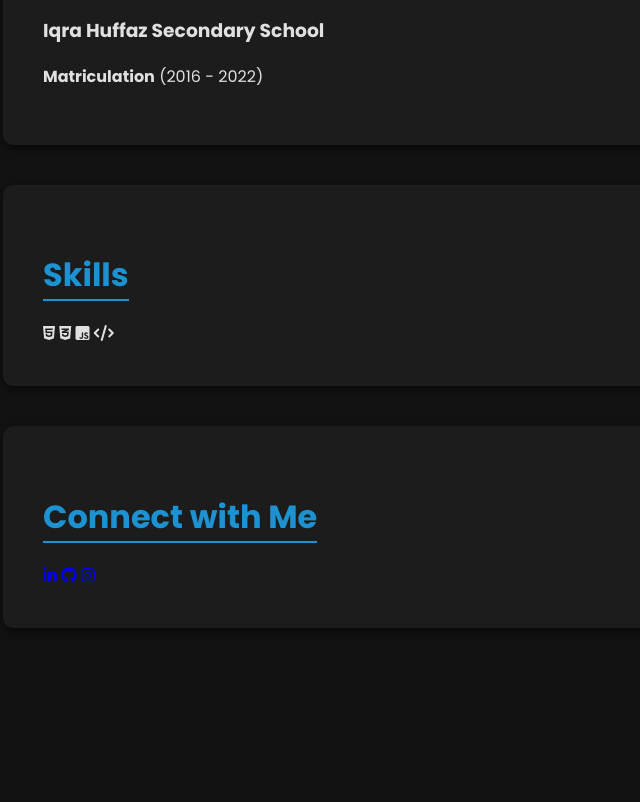
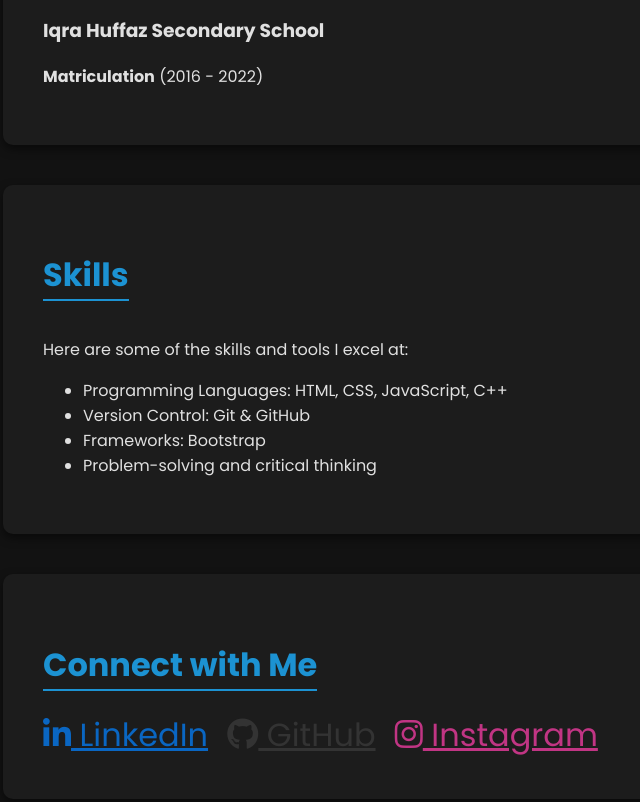
Before and after one commit to waqarwali/resume, a plain HTML site: page index.html in a window 1280 px wide. Shown: the part 1385-2187 px from the top of the page, without its empty margins (337-977 px from the left). Before the commit the page ends 2093 px from the top, so only its background shows below. Drawn offline with Linux system fonts and the light colour scheme.

Commit message:
Add files via upload

```diff
--- a/css/style.css
+++ b/css/style.css
@@ -44,6 +44,45 @@ body, html {
   .container-fluid {
     margin-left: 300px;
     padding: 40px;
+  }
+
+  /* Social Links Section */
+.social-icons a {
+    color: #6c757d; /* Subtle gray for the default color */
+    font-size: 2rem; /* Adjust the size of the icons */
+    margin-right: 15px; /* Spacing between icons */
+    transition: color 0.3s ease, transform 0.3s ease; /* Smooth hover effect */
+  }
+
+  .social-icons a:hover {
+    color: #0072b1; /* LinkedIn Blue */
+    transform: scale(1.2); /* Slightly enlarge the icon on hover */
+  }
+
+  /* Specific Colors for Each Platform */
+  .social-icons a[href*="linkedin"] {
+    color: #0a66c2; /* Default LinkedIn Blue */
+  }
+
+  .social-icons a[href*="github"] {
+    color: #333; /* Default GitHub Dark Gray */
+  }
+
+  .social-icons a[href*="instagram"] {
+    color: #c13584; /* Default Instagram Pink */
+  }
+
+  /* Hover Effects for Each Platform */
+  .social-icons a[href*="linkedin"]:hover {
+    color: #005582; /* Darker LinkedIn Blue */
+  }
+
+  .social-icons a[href*="github"]:hover {
+    color: #000; /* Black on hover for GitHub */
+  }
+
+  .social-icons a[href*="instagram"]:hover {
+    color: #e95950; /* Brighter Instagram Red */
   }
 
   .resume-section {
--- a/index.html
+++ b/index.html
@@ -75,24 +75,24 @@
       </div>
     </section>
 
-    <!-- Skills Section -->
     <section class="resume-section" id="skills">
         <h2>Skills</h2>
-      <div class="dev-icons">
-        <i class="fab fa-html5"></i>
-        <i class="fab fa-css3-alt"></i>
-        <i class="fab fa-js-square"></i>
-        <i class="fas fa-code"></i>
-      </div>
+        <p>Here are some of the skills and tools I excel at:</p>
+        <ul>
+          <li>Programming Languages: HTML, CSS, JavaScript, C++</li>
+          <li>Version Control: Git & GitHub</li>
+          <li>Frameworks: Bootstrap</li>
+          <li>Problem-solving and critical thinking</li>
+        </ul>
       </section>
 
  <!-- Links Section -->
  <section class="resume-section" id="links">
     <h2>Connect with Me</h2>
     <div class="social-icons">
-        <a href="https://www.linkedin.com/in/waqar-wali-5b1a8731b/" target="_blank"><i class="fab fa-linkedin-in"></i></a>
-        <a href="https://github.com/waqarwali" target="_blank"><i class="fab fa-github"></i></a>
-        <a href="https://www.instagram.com/waqarwali_05" target="_blank"><i class="fab fa-instagram"></i></a>
+      <a href="https://www.linkedin.com/in/waqar-wali-5b1a8731b/" target="_blank"><i class="fab fa-linkedin-in"></i> LinkedIn</a>
+      <a href="https://github.com/waqarwali" target="_blank"><i class="fab fa-github"></i> GitHub</a>
+      <a href="https://www.instagram.com/waqarwali_05" target="_blank"><i class="fab fa-instagram"></i> Instagram</a>
     </div>
   </section>
   </div>
```
Lines whose indentation alone changed are shown as unchanged.
